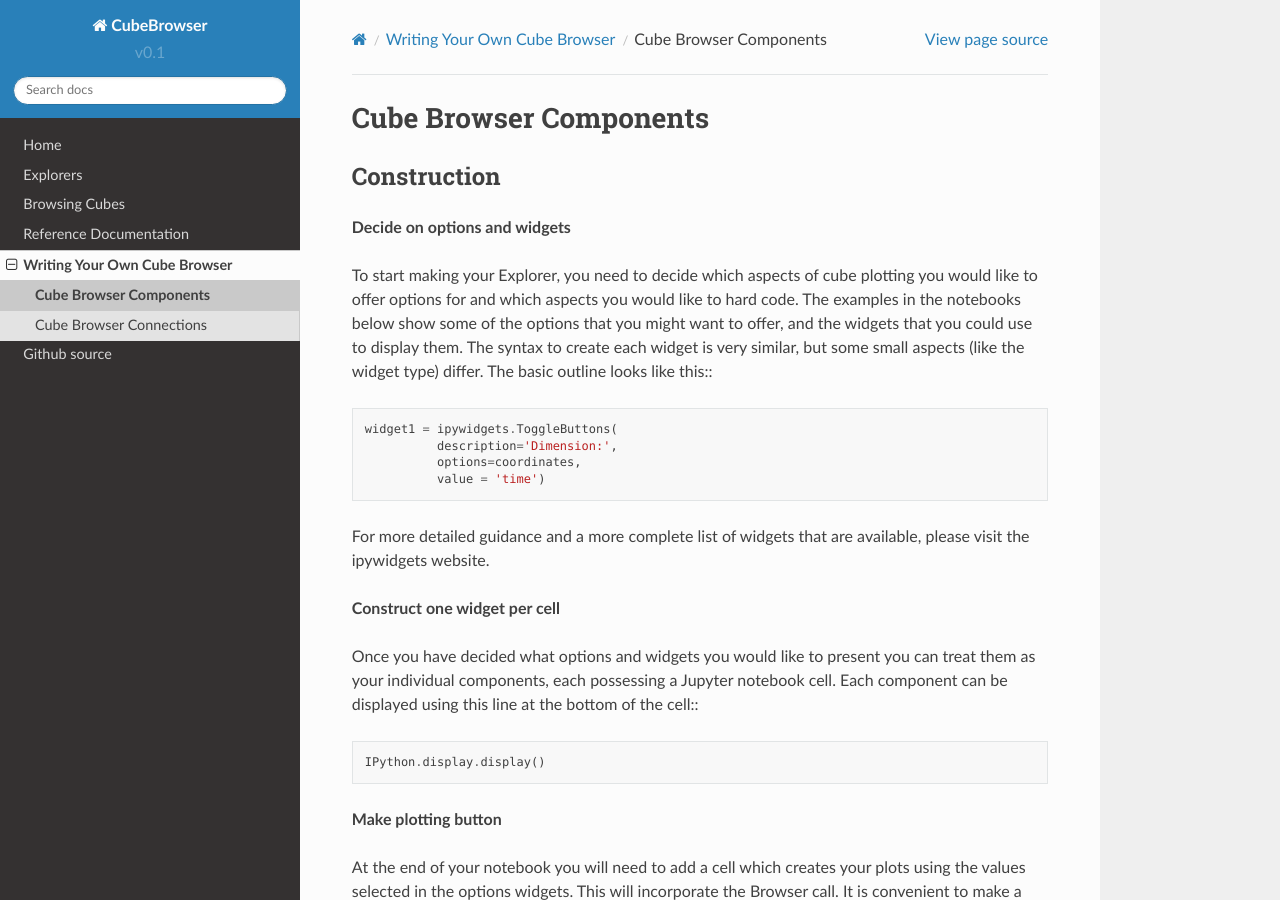
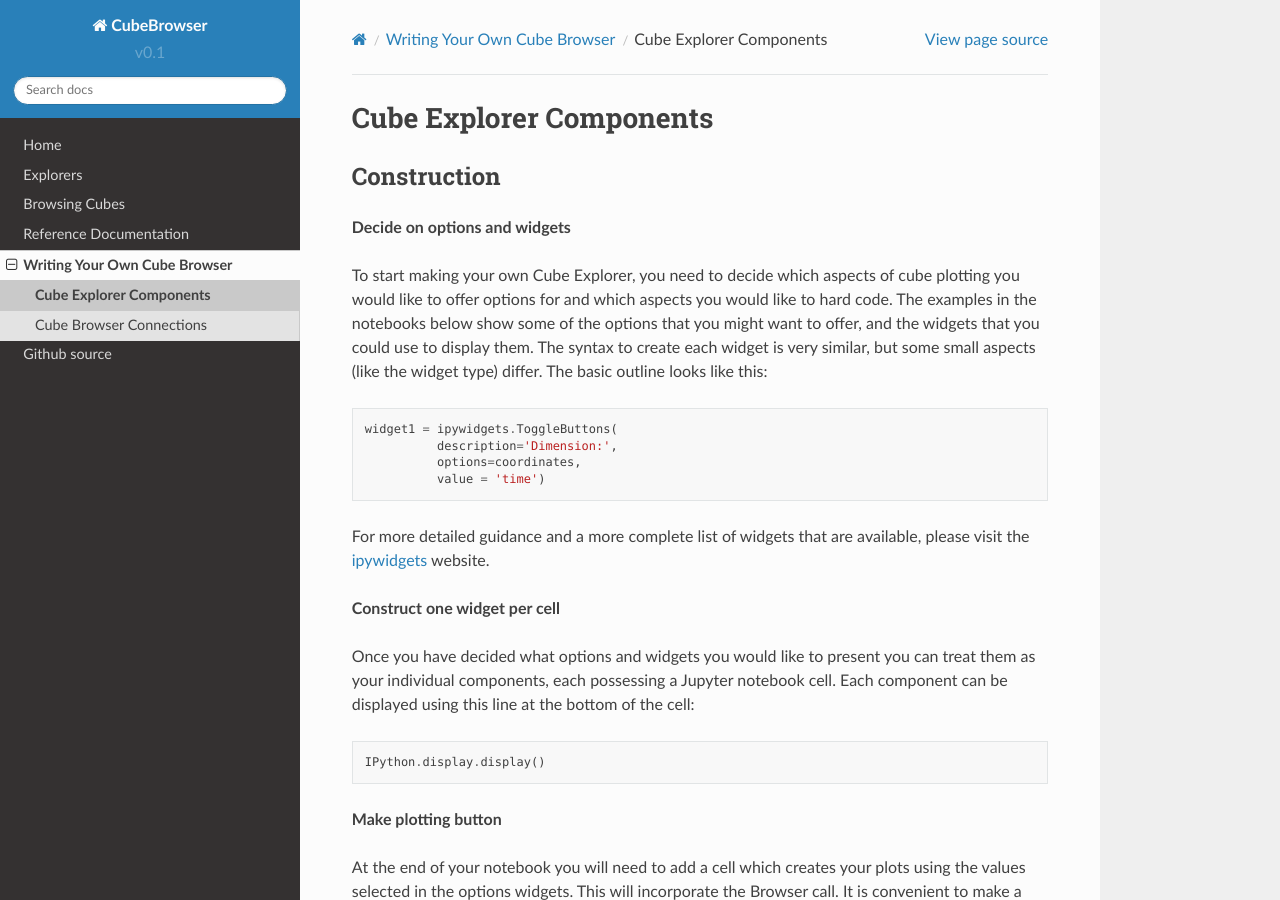
Before and after one commit to SciTools/cube_browser, a Sphinx documentation site: the page built from doc/write_your_own/components/intro.rst, in a window 1280 px wide and 900 px high. Built offline with Sphinx 7.4.7 and the Read the Docs theme 2.0.0, drawn with Linux system fonts in a browser that asks for light colours.

Commit message:
a change or two

```diff
--- a/doc/write_your_own/components/intro.rst
+++ b/doc/write_your_own/components/intro.rst
@@ -1,26 +1,26 @@
-Cube Browser Components
-=======================
+Cube Explorer Components
+========================
 
 Construction
 ------------
 
 **Decide on options and widgets**
 
-To start making your Explorer, you need to decide which aspects of cube plotting you would like to offer options for and which aspects you would like to hard code.
+To start making your own Cube Explorer, you need to decide which aspects of cube plotting you would like to offer options for and which aspects you would like to hard code.
 The examples in the notebooks below show some of the options that you might want to offer, and the widgets that you could use to display them.
-The syntax to create each widget is very similar, but some small aspects (like the widget type) differ.  The basic outline looks like this:::
+The syntax to create each widget is very similar, but some small aspects (like the widget type) differ.  The basic outline looks like this::
 
     widget1 = ipywidgets.ToggleButtons(
               description='Dimension:',
               options=coordinates,
               value = 'time')
 
-For more detailed guidance and a more complete list of widgets that are available, please visit the ipywidgets website.
+For more detailed guidance and a more complete list of widgets that are available, please visit the `ipywidgets <http://ipywidgets.readthedocs.io/en/latest/examples/Widget%20List.html>`_ website.
 
 **Construct one widget per cell**
 
 Once you have decided what options and widgets you would like to present you can treat them as your individual components, each possessing a Jupyter notebook cell.
-Each component can be displayed using this line at the bottom of the cell:::
+Each component can be displayed using this line at the bottom of the cell::
 
     IPython.display.display()
 
```
